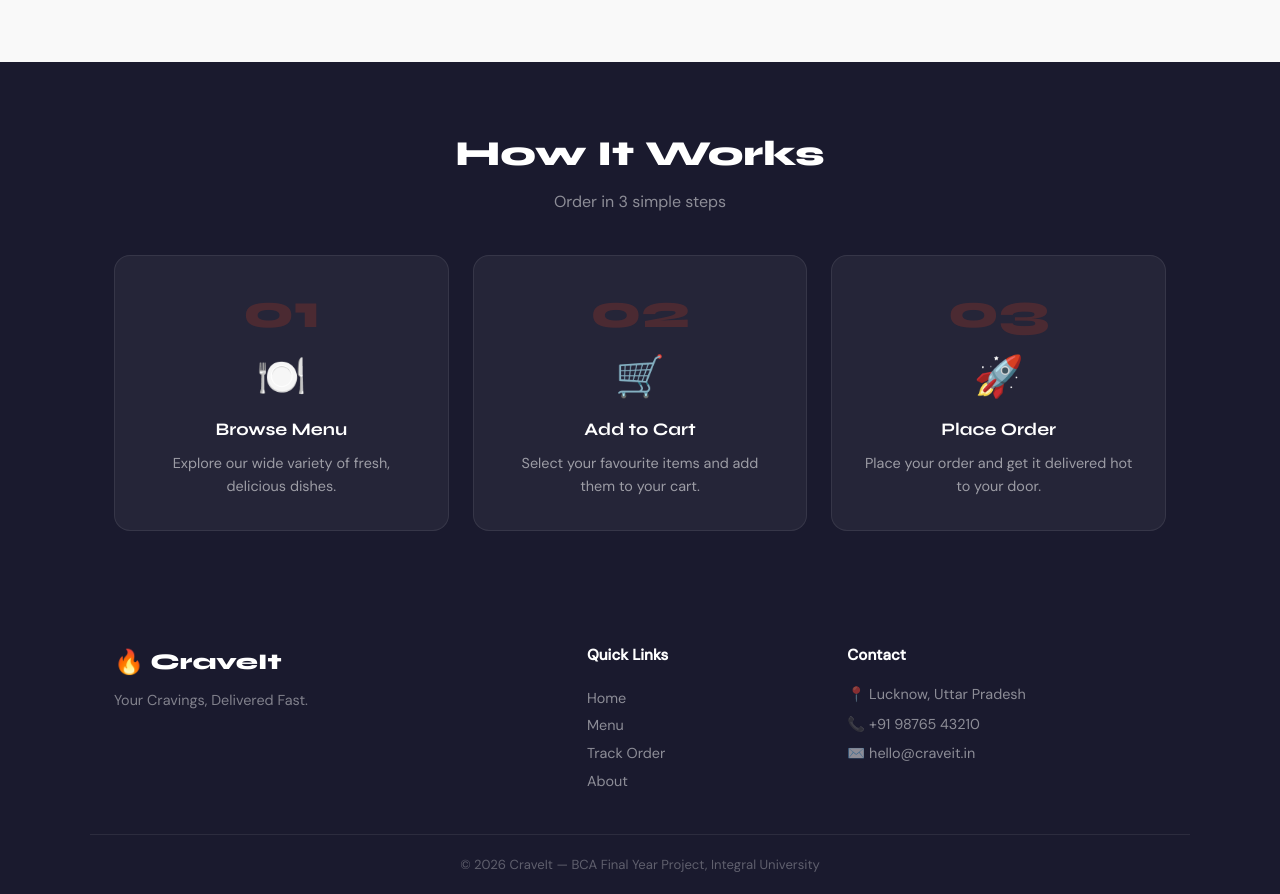
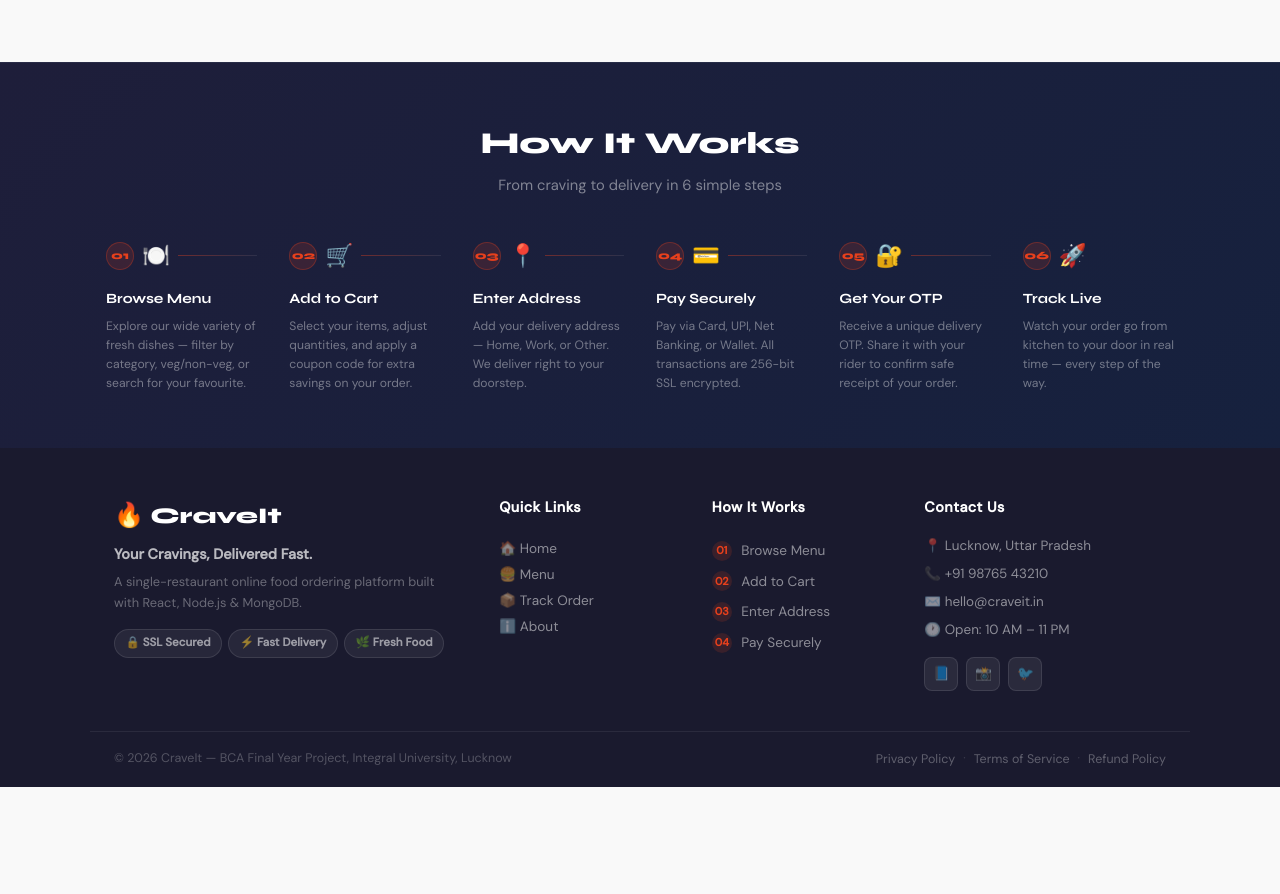
Before and after one commit to Shiv232-sketch/Craveit---Food-Delivery-App, a React (Create React App) app: page / in a window 1280 px wide. Shown: the part 1730-2624 px from the top of the page. After the commit the page ends 2517 px from the top, so only its background shows below. Built offline with nearby package versions, Linux system fonts and the light colour scheme.

Commit message:
Fix Footer

```diff
--- a/src/App.css
+++ b/src/App.css
@@ -194,16 +194,132 @@ main { flex: 1; padding-top: 72px; }
 .tech-tag { background: rgba(232,64,28,0.2); color: #ff8c6b; padding: 0.3rem 0.9rem; border-radius: 50px; font-size: 0.82rem; font-weight: 600; border: 1px solid rgba(232,64,28,0.3); }
 
 /* ── Footer ── */
-.footer { background: var(--dark); padding: 3rem 0 0; }
-.footer-inner { max-width: 1100px; margin: 0 auto; padding: 0 1.5rem 2.5rem; display: grid; grid-template-columns: 2fr 1fr 1.5fr; gap: 3rem; border-bottom: 1px solid rgba(255,255,255,0.08); }
-.footer-brand p { color: rgba(255,255,255,0.45); font-size: 0.9rem; margin-top: 0.5rem; }
+.footer { background: var(--dark); }
+
+/* How It Works Strip */
+.footer-hiw {
+  background: linear-gradient(135deg, #1e1e3a, #16213E);
+  border-top: 1px solid rgba(255,255,255,0.06);
+  padding: 3.5rem 1.5rem;
+}
+.footer-hiw-inner { max-width: 1100px; margin: 0 auto; }
+.footer-hiw-header { text-align: center; margin-bottom: 2.5rem; }
+.footer-hiw-header h3 {
+  font-family: var(--font-head); font-size: clamp(1.4rem, 2.5vw, 1.9rem);
+  font-weight: 800; color: white; margin-bottom: 0.4rem;
+}
+.footer-hiw-header p { color: rgba(255,255,255,0.45); font-size: 0.92rem; }
+
+.footer-hiw-steps {
+  display: grid;
+  grid-template-columns: repeat(6, 1fr);
+  gap: 0;
+}
+.footer-hiw-step {
+  padding: 0 1rem;
+  position: relative;
+}
+.footer-hiw-top {
+  display: flex; align-items: center;
+  margin-bottom: 0.9rem; position: relative;
+}
+.footer-hiw-num {
+  font-family: var(--font-head); font-size: 0.7rem; font-weight: 800;
+  color: var(--primary); background: rgba(232,64,28,0.15);
+  border: 1px solid rgba(232,64,28,0.3);
+  width: 28px; height: 28px; border-radius: 50%;
+  display: flex; align-items: center; justify-content: center;
+  flex-shrink: 0; z-index: 1;
+}
+.footer-hiw-icon {
+  font-size: 1.4rem; margin-left: 0.5rem; flex-shrink: 0;
+}
+.footer-hiw-connector {
+  flex: 1; height: 1px;
+  background: linear-gradient(90deg, rgba(232,64,28,0.4), rgba(255,255,255,0.08));
+  margin-left: 0.5rem;
+}
+.footer-hiw-step h4 {
+  font-family: var(--font-head); font-size: 0.88rem;
+  font-weight: 700; color: white; margin-bottom: 0.4rem;
+}
+.footer-hiw-step p {
+  font-size: 0.76rem; color: rgba(255,255,255,0.4);
+  line-height: 1.55;
+}
+
+/* Main footer grid */
+.footer-main { padding: 3rem 0 0; }
+.footer-inner {
+  max-width: 1100px; margin: 0 auto; padding: 0 1.5rem 2.5rem;
+  display: grid; grid-template-columns: 2fr 1fr 1fr 1.4fr;
+  gap: 2.5rem;
+  border-bottom: 1px solid rgba(255,255,255,0.07);
+}
+
+/* Brand column */
 .footer-brand .logo-text { color: white; }
-.footer-links h4, .footer-contact h4 { color: white; font-size: 0.95rem; font-weight: 700; margin-bottom: 1rem; }
-.footer-links { display: flex; flex-direction: column; gap: 0.1rem; }
-.footer-links button { color: rgba(255,255,255,0.5); font-size: 0.9rem; text-align: left; padding: 0.25rem 0; transition: color 0.15s; }
-.footer-links button:hover { color: var(--primary); }
-.footer-contact p { color: rgba(255,255,255,0.5); font-size: 0.9rem; margin-bottom: 0.4rem; }
-.footer-bottom { text-align: center; padding: 1.2rem 1.5rem; color: rgba(255,255,255,0.3); font-size: 0.82rem; }
+.footer-tagline { color: rgba(255,255,255,0.7); font-size: 0.9rem; font-weight: 600; margin-top: 0.5rem; }
+.footer-desc { color: rgba(255,255,255,0.35); font-size: 0.8rem; line-height: 1.6; margin-top: 0.4rem; margin-bottom: 1rem; }
+.footer-badges { display: flex; flex-wrap: wrap; gap: 0.4rem; }
+.footer-badge {
+  font-size: 0.72rem; font-weight: 600; padding: 0.25rem 0.65rem;
+  background: rgba(255,255,255,0.06); border: 1px solid rgba(255,255,255,0.1);
+  border-radius: 20px; color: rgba(255,255,255,0.55);
+}
+
+/* Generic footer column */
+.footer-col { display: flex; flex-direction: column; }
+.footer-col h4 {
+  color: white; font-size: 0.9rem; font-weight: 700;
+  margin-bottom: 1rem; letter-spacing: 0.03em;
+}
+.footer-col button {
+  color: rgba(255,255,255,0.5); font-size: 0.85rem;
+  text-align: left; padding: 0.28rem 0; transition: color 0.15s;
+}
+.footer-col button:hover { color: var(--primary); }
+
+/* Mini how-it-works in footer */
+.footer-mini-step {
+  display: flex; align-items: center; gap: 0.6rem;
+  padding: 0.28rem 0;
+}
+.footer-mini-num {
+  font-size: 0.68rem; font-weight: 800; color: var(--primary);
+  background: rgba(232,64,28,0.15); border-radius: 50%;
+  width: 20px; height: 20px;
+  display: flex; align-items: center; justify-content: center;
+  flex-shrink: 0;
+}
+.footer-mini-step span:last-child { color: rgba(255,255,255,0.5); font-size: 0.85rem; }
+
+/* Contact items */
+.footer-contact-items { display: flex; flex-direction: column; gap: 0.4rem; margin-bottom: 1rem; }
+.footer-contact-items p { color: rgba(255,255,255,0.5); font-size: 0.84rem; }
+
+/* Social buttons */
+.footer-social { display: flex; gap: 0.5rem; }
+.social-btn {
+  width: 34px; height: 34px; border-radius: 8px;
+  background: rgba(255,255,255,0.07); border: 1px solid rgba(255,255,255,0.1);
+  font-size: 1rem; transition: all 0.15s;
+  display: flex; align-items: center; justify-content: center;
+}
+.social-btn:hover { background: var(--primary); border-color: var(--primary); transform: translateY(-2px); }
+
+/* Bottom bar */
+.footer-bottom {
+  display: flex; align-items: center; justify-content: space-between;
+  flex-wrap: wrap; gap: 0.5rem;
+  padding: 1.1rem 1.5rem;
+  max-width: 1100px; margin: 0 auto;
+  color: rgba(255,255,255,0.25); font-size: 0.78rem;
+}
+.footer-bottom-links { display: flex; align-items: center; gap: 0.5rem; }
+.footer-bottom-links button { color: rgba(255,255,255,0.3); font-size: 0.78rem; transition: color 0.15s; }
+.footer-bottom-links button:hover { color: rgba(255,255,255,0.6); }
+.footer-bottom-links span { color: rgba(255,255,255,0.15); }
 
 /* ════════════════════════════════════════════
    PAYMENT GATEWAY STYLES
@@ -1021,3 +1137,15 @@ main { flex: 1; padding-top: 72px; }
   .auth-nav-btns .nav-login-btn { display: none; }
   .user-name-nav { display: none; }
 }
+
+/* Footer responsive */
+@media (max-width: 900px) {
+  .footer-hiw-steps { grid-template-columns: repeat(3, 1fr); gap: 1.5rem; }
+  .footer-hiw-connector { display: none; }
+  .footer-inner { grid-template-columns: 1fr 1fr; }
+}
+@media (max-width: 600px) {
+  .footer-hiw-steps { grid-template-columns: repeat(2, 1fr); gap: 1.25rem; }
+  .footer-inner { grid-template-columns: 1fr; gap: 1.5rem; }
+  .footer-bottom { flex-direction: column; text-align: center; }
+}
--- a/src/components/Footer.jsx
+++ b/src/components/Footer.jsx
@@ -1,28 +1,110 @@
 import React from 'react';
+
 export default function Footer({ navigate }) {
+  const steps = [
+    { step: '01', icon: '🍽️', title: 'Browse Menu',     desc: 'Explore our wide variety of fresh dishes — filter by category, veg/non-veg, or search for your favourite.' },
+    { step: '02', icon: '🛒', title: 'Add to Cart',      desc: 'Select your items, adjust quantities, and apply a coupon code for extra savings on your order.' },
+    { step: '03', icon: '📍', title: 'Enter Address',    desc: 'Add your delivery address — Home, Work, or Other. We deliver right to your doorstep.' },
+    { step: '04', icon: '💳', title: 'Pay Securely',     desc: 'Pay via Card, UPI, Net Banking, or Wallet. All transactions are 256-bit SSL encrypted.' },
+    { step: '05', icon: '🔐', title: 'Get Your OTP',     desc: 'Receive a unique delivery OTP. Share it with your rider to confirm safe receipt of your order.' },
+    { step: '06', icon: '🚀', title: 'Track Live',       desc: 'Watch your order go from kitchen to your door in real time — every step of the way.' },
+  ];
+
   return (
     <footer className="footer">
+
+      {/* ── How It Works Strip ── */}
+      <div className="footer-hiw">
+        <div className="footer-hiw-inner">
+          <div className="footer-hiw-header">
+            <h3>How It Works</h3>
+            <p>From craving to delivery in 6 simple steps</p>
+          </div>
+          <div className="footer-hiw-steps">
+            {steps.map((s, i) => (
+              <div key={s.step} className="footer-hiw-step">
+                <div className="footer-hiw-top">
+                  <div className="footer-hiw-num">{s.step}</div>
+                  <div className="footer-hiw-icon">{s.icon}</div>
+                  {i < steps.length - 1 && <div className="footer-hiw-connector" />}
+                </div>
+                <h4>{s.title}</h4>
+                <p>{s.desc}</p>
+              </div>
+            ))}
+          </div>
+        </div>
+      </div>
+
+      {/* ── Main Footer ── */}
+      <div className="footer-main">
         <div className="footer-inner">
+
+          {/* Brand */}
           <div className="footer-brand">
-          <div className="logo"><span className="logo-icon">🔥</span><span className="logo-text">CraveIt</span></div>
-          <p>Your Cravings, Delivered Fast.</p>
+            <div className="logo">
+              <span className="logo-icon">🔥</span>
+              <span className="logo-text">CraveIt</span>
             </div>
-        <div className="footer-links">
+            <p className="footer-tagline">Your Cravings, Delivered Fast.</p>
+            <p className="footer-desc">A single-restaurant online food ordering platform built with React, Node.js &amp; MongoDB.</p>
+            <div className="footer-badges">
+              <span className="footer-badge">🔒 SSL Secured</span>
+              <span className="footer-badge">⚡ Fast Delivery</span>
+              <span className="footer-badge">🌿 Fresh Food</span>
+            </div>
+          </div>
+
+          {/* Quick Links */}
+          <div className="footer-col">
             <h4>Quick Links</h4>
-          {[['Home','home'],['Menu','menu'],['Track Order','tracking'],['About','about']].map(([l,k]) => (
+            {[['🏠 Home','home'],['🍔 Menu','menu'],['📦 Track Order','tracking'],['ℹ️ About','about']].map(([l,k]) => (
               <button key={k} onClick={() => navigate(k)}>{l}</button>
             ))}
           </div>
-        <div className="footer-contact">
-          <h4>Contact</h4>
+
+          {/* How It Works mini */}
+          <div className="footer-col">
+            <h4>How It Works</h4>
+            {steps.slice(0,4).map(s => (
+              <div key={s.step} className="footer-mini-step">
+                <span className="footer-mini-num">{s.step}</span>
+                <span>{s.title}</span>
+              </div>
+            ))}
+          </div>
+
+          {/* Contact */}
+          <div className="footer-col">
+            <h4>Contact Us</h4>
+            <div className="footer-contact-items">
               <p>📍 Lucknow, Uttar Pradesh</p>
               <p>📞 +91 98765 43210</p>
               <p>✉️ hello@craveit.in</p>
+              <p>🕐 Open: 10 AM – 11 PM</p>
+            </div>
+            <div className="footer-social">
+              <button className="social-btn">📘</button>
+              <button className="social-btn">📸</button>
+              <button className="social-btn">🐦</button>
             </div>
           </div>
+
+        </div>
+      </div>
+
+      {/* ── Bottom Bar ── */}
       <div className="footer-bottom">
-        <p>© 2026 CraveIt — BCA Final Year Project, Integral University</p>
+        <p>© 2026 CraveIt — BCA Final Year Project, Integral University, Lucknow</p>
+        <div className="footer-bottom-links">
+          <button>Privacy Policy</button>
+          <span>·</span>
+          <button>Terms of Service</button>
+          <span>·</span>
+          <button>Refund Policy</button>
         </div>
+      </div>
+
     </footer>
   );
 }
--- a/src/pages/About.jsx
+++ b/src/pages/About.jsx
@@ -55,7 +55,7 @@ export default function About() {
 
           </p>
           <div className="tech-tags">
-            {['React.js', 'Context API', 'CSS3', 'Node.js (Planned)', 'MongoDB (Planned)', 'Express.js (Planned)'].map(t => (
+            {['React.js', 'CSS3', 'Node.js ', 'MongoDB ', 'Express.js '].map(t => (
               <span key={t} className="tech-tag">{t}</span>
             ))}
           </div>
--- a/src/pages/Home.jsx
+++ b/src/pages/Home.jsx
@@ -1,82 +1,35 @@
+// ── Home.jsx ──
 import React from 'react';
 import HeroSection from '../components/HeroSection';
 import MenuCard from '../components/MenuCard';
 import { MENU_ITEMS } from './Menu';
 
 export default function Home({ navigate }) {
-  const featured = MENU_ITEMS.slice(0, 4);
-
   return (
     <div>
       <HeroSection navigate={navigate} />
-
-      {/* Categories */}
       <section className="section categories-section">
         <div className="container">
-          <div className="section-header">
-            <h2>What Are You Craving?</h2>
-            <p>Explore our categories</p>
-          </div>
+          <div className="section-header"><h2>What Are You Craving?</h2><p>Explore our categories</p></div>
           <div className="categories-grid">
-            {[
-              { emoji: '🍔', label: 'Burgers' },
-              { emoji: '🍕', label: 'Pizza' },
-              { emoji: '🌮', label: 'Tacos' },
-              { emoji: '🍜', label: 'Noodles' },
-              { emoji: '🍣', label: 'Sushi' },
-              { emoji: '🍰', label: 'Desserts' },
-            ].map(cat => (
+            {[{emoji:'🍔',label:'Burgers'},{emoji:'🍕',label:'Pizza'},{emoji:'🌮',label:'Tacos'},{emoji:'🍜',label:'Noodles'},{emoji:'🍣',label:'Sushi'},{emoji:'🍰',label:'Desserts'}].map(cat => (
               <div key={cat.label} className="category-card" onClick={() => navigate('menu')}>
-                <span className="cat-emoji">{cat.emoji}</span>
-                <span className="cat-label">{cat.label}</span>
+                <span className="cat-emoji">{cat.emoji}</span><span className="cat-label">{cat.label}</span>
               </div>
             ))}
           </div>
         </div>
       </section>
-
-      {/* Featured Items */}
       <section className="section featured-section">
         <div className="container">
-          <div className="section-header">
-            <h2>🔥 Featured Dishes</h2>
-            <p>Our most loved items</p>
-          </div>
-          <div className="menu-grid">
-            {featured.map(item => <MenuCard key={item.id} item={item} />)}
-          </div>
-          <div style={{ textAlign: 'center', marginTop: '2rem' }}>
-            <button className="btn-primary" onClick={() => navigate('menu')}>
-              View Full Menu →
-            </button>
+          <div className="section-header"><h2>🔥 Featured Dishes</h2><p>Our most loved items</p></div>
+          <div className="menu-grid">{MENU_ITEMS.slice(0,4).map(item => <MenuCard key={item.id} item={item} />)}</div>
+          <div style={{textAlign:'center',marginTop:'2rem'}}>
+            <button className="btn-primary" onClick={() => navigate('menu')}>View Full Menu →</button>
           </div>
         </div>
       </section>
 
-      {/* How It Works */}
-      <section className="section how-section">
-        <div className="container">
-          <div className="section-header">
-            <h2>How It Works</h2>
-            <p>Order in 3 simple steps</p>
-          </div>
-          <div className="steps-grid">
-            {[
-              { step: '01', icon: '🍽️', title: 'Browse Menu', desc: 'Explore our wide variety of fresh, delicious dishes.' },
-              { step: '02', icon: '🛒', title: 'Add to Cart', desc: 'Select your favourite items and add them to your cart.' },
-              { step: '03', icon: '🚀', title: 'Place Order', desc: 'Place your order and get it delivered hot to your door.' },
-
-            ].map(s => (
-              <div key={s.step} className="step-card">
-                <div className="step-num">{s.step}</div>
-                <div className="step-icon">{s.icon}</div>
-                <h3>{s.title}</h3>
-                <p>{s.desc}</p>
-              </div>
-            ))}
-          </div>
-        </div>
-      </section>
     </div>
   );
 }
```
Lines whose indentation alone changed are shown as unchanged.
